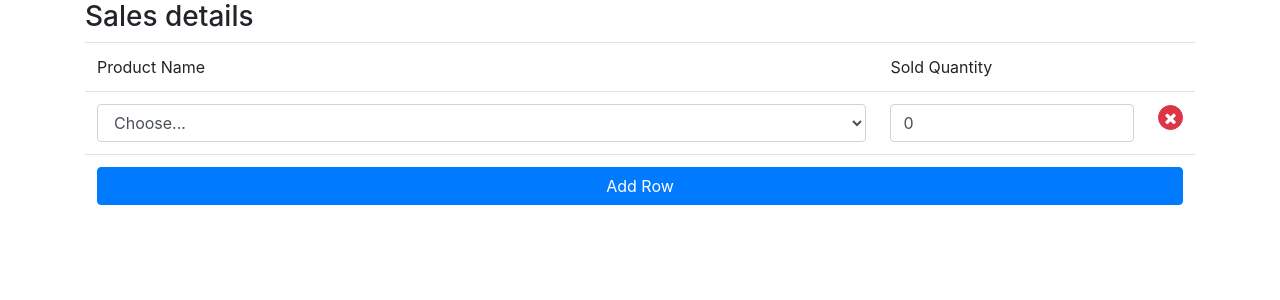
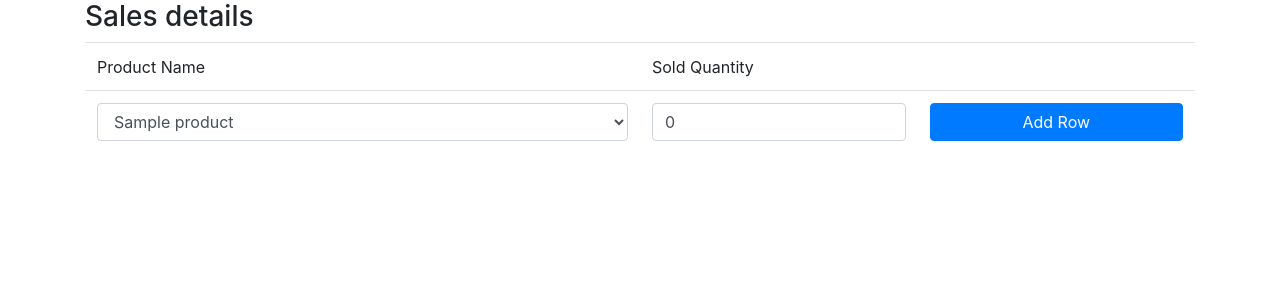
Before and after one commit to TkTioNG/inventorymanagement, a Django app: template inventory/templates/inventory/sales.html in a window 1280 px wide. Shown: the part 56-356 px from the top of the page. Run offline with Django 3.2, Linux system fonts and the light colour scheme; the template is opened without the code that fills it: most values are stand-ins (such as "Sample title", 1, 10 or a date in 2020).

Commit message:
add sales form

```diff
--- a/inventory/static/js/sales.js
+++ b/inventory/static/js/sales.js
@@ -1,23 +1,35 @@
 $(document).ready(function () {
-  var counter = 1;
+  var counter = 0;
 
-  $("#addrow").on("click", function () {
+  $("#addrow").on("click", function (e) {
     var newRow = $("<tr>");
     var cols = "";
 
+    var product = $("#add_product").val();
+    var quantity = $("#add_quantity").val();
+
     cols +=
-      '<td><input type="text" class="form-control" name="name' +
+      '<td><input type="text" class="form-control" value="' +
+      product +
+      '" name="product' +
       counter +
-      '"/></td>';
+      '" />' +
+      "</td>";
+
     cols +=
-      '<td><input type="number" class="form-control" value="0" name="quantity' +
+      '<td><input type="number" class="form-control" value="' +
+      quantity +
+      '" name="quantity' +
       counter +
       '"/></td>';
 
     cols +=
       '<td><button class="btnDel btn btn-danger"><i class="fa fa-times"></i></button></td>';
+
     newRow.append(cols);
+
     $("table.sales-list").append(newRow);
+
     counter++;
   });
 
--- a/inventory/templates/inventory/sales.html
+++ b/inventory/templates/inventory/sales.html
@@ -7,11 +7,13 @@
 <h3>Sales details</h3>
 
 <link rel="stylesheet" href="{% static 'css/sales.css' %}" />
+
 <script src="{% static 'js/sales.js' %}"></script>
 
 <table class="table table-hover sales-list">
   <colgroup>
-    <col class="w-75">
+    <col class="w-50">
+    <col class="w-25">
     <col class="w-25">
   </colgroup>
   <thead>
@@ -23,27 +25,25 @@
   </thead>
   <tbody>
     <tr>
-      <td>
-        <select class="form-control">
-          <option selected>Choose...</option>
-          <option value="1">One</option>
-          <option value="2">Two</option>
-          <option value="3">Three</option>
-      </select>
-      </td>
-      <td>
-        <input type="number" class="form-control" value="0" name="quantity" />
-      </td>
-      <td>
-        <button class="btnDel btn btn-danger">
-          <i class="fa fa-times"></i>
-        </button>
-      </td>
     </tr>
   </tbody>
   <tfoot>
     <tr>
-      <td colspan="3">
+      <td>
+        <select class="form-control" id="add_product">
+        {% if products %}
+        {% for product in products %}
+          <option value={{ product.product_id }}>{{ product.name }}</option>
+        {% endfor %}
+        {% else %}
+          <option value="0">No available option</option>
+        {% endif %}
+        </select>
+      </td>
+      <td>
+        <input type="number" class="form-control" value="0"  id="add_quantity" />
+      </td>
+      <td>
         <input type="button" class="btn btn-primary btn-block " id="addrow" value="Add Row" />
       </td>
     </tr>
```
Also changed, not shown: inventory/views.py (+6 -5 lines).
